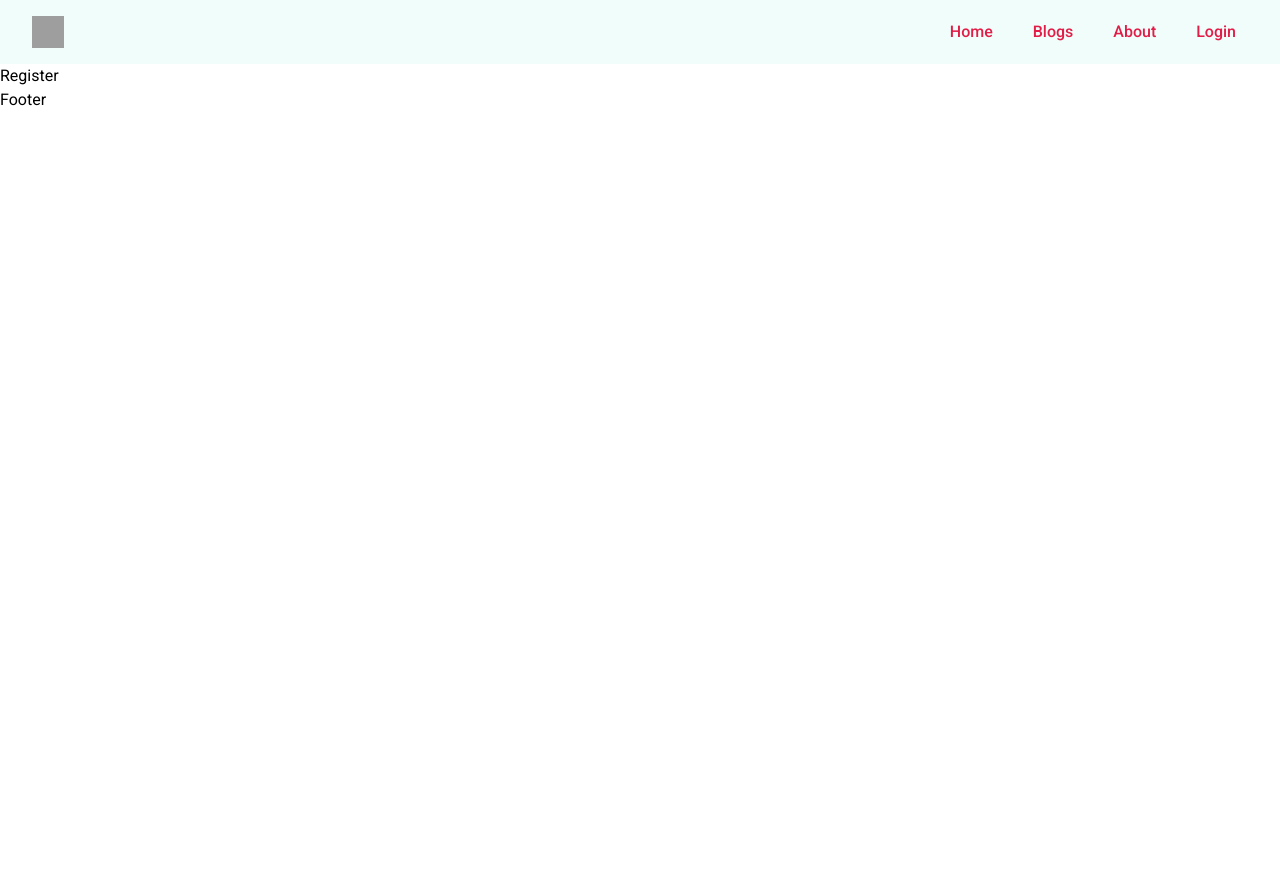
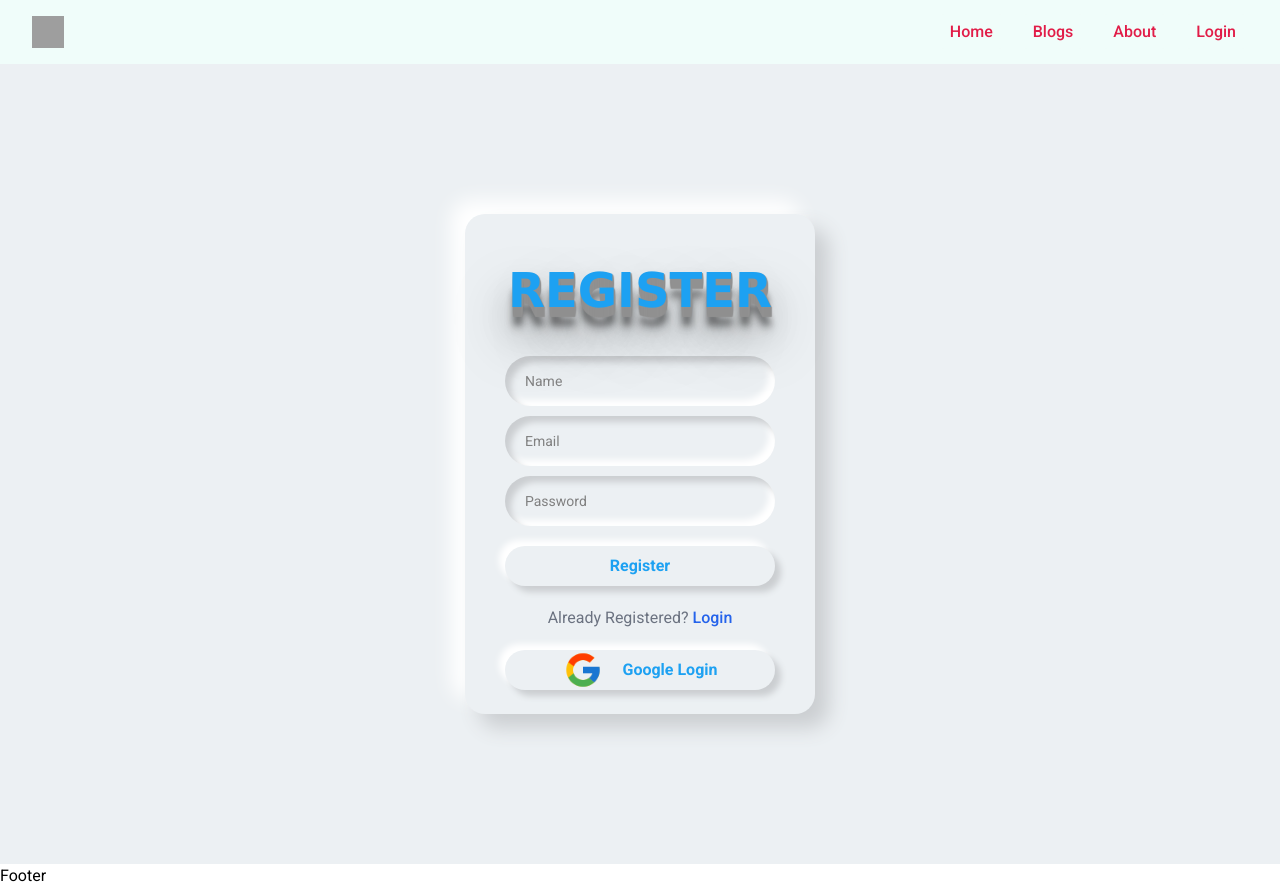
Before and after one commit to engrkashem/tech-hub-client, a React (Create React App) app: page /register in a window 1280 px wide. Before the commit the page ends 800 px from the top, so only its background shows below. Built offline with nearby package versions, Linux system fonts and the light colour scheme; grey boxes are pictures that could not be loaded.

Commit message:
register form design added

```diff
--- a/src/Pages/Authentication/Login/Login.js
+++ b/src/Pages/Authentication/Login/Login.js
@@ -2,6 +2,7 @@ import React from 'react';
 import { Link } from 'react-router-dom';
 import '../../../Styles/Login/Login.css';
 import google from '../../../images/logoes/icons-google.png'
+import { Button } from '@mui/material';
 
 const Login = () => {
     //vanilla CSS scripted on Login.css file
@@ -11,14 +12,15 @@ const Login = () => {
                 <form>
                     <span className="text">Login</span>
                     <div className="inputs">
-                        <input type="email" placeholder="Email" />
-                        <input type="password" placeholder="Password" />
-                        <button type="submit">LOGIN</button>
+                        <input type="email" placeholder="Email" required />
+                        <input type="password" placeholder="Password" required />
+                        <Button type="submit">LOGIN</Button>
                     </div>
                 </form>
                 <h5 className=' text-gray-500 mt-5'>New to Tech Hub? <Link className=' text-blue-600 font-medium' to={'/register'}>Register</Link></h5>
-                <h5 className=' text-gray-500 mt-2'>Forgot Password? <Link className=' text-blue-600 font-medium' to={'/register'}>Reset</Link></h5>
-                <button className='flex items-center justify-center'><img width={'40px'} src={google} alt="google logo" /> <span className=' ml-5'>Google Login</span></button>
+                <h5 className=' text-gray-500 mt-2 mb-8'>Forgot Password? <span className=' text-blue-600 font-medium cursor-pointer' >Reset</span></h5>
+                <Button ><img width={'40px'} src={google} alt="google logo" /> <span className=' ml-5 font-medium'>Google Login</span></Button>
+
             </div>
         </div>
     );
--- a/src/Pages/Authentication/Register/Register.js
+++ b/src/Pages/Authentication/Register/Register.js
@@ -1,9 +1,24 @@
 import React from 'react';
+import { Link } from 'react-router-dom';
+import google from '../../../images/logoes/icons-google.png'
 
 const Register = () => {
     return (
-        <div>
-            <h2>Register</h2>
+        <div className='login-container' >
+            <div className="container">
+                <form>
+                    <span className="text">Register</span>
+                    <div className="inputs">
+                        <input type="text" placeholder="Name" required />
+                        <input type="email" placeholder="Email" required />
+                        <input type="password" placeholder="Password" required />
+                        <button type="submit">Register</button>
+                    </div>
+                </form>
+                <h5 className=' text-gray-500 mt-5'>Already Registered? <Link className=' text-blue-600 font-medium' to={'/login'}>Login</Link></h5>
+
+                <button className='flex items-center justify-center'><img width={'40px'} src={google} alt="google logo" /> <span className=' ml-5'>Google Login</span></button>
+            </div>
         </div>
     );
 };
--- a/src/Styles/Login/Login.css
+++ b/src/Styles/Login/Login.css
@@ -29,7 +29,7 @@
     transform: translate(50%, -50%);
     text-transform: uppercase;
     font-family: verdana;
-    font-size: 4em;
+    font-size: 3em;
     font-weight: 700;
     color: #1DA1F2;
     text-shadow: 1px 1px 1px #919191,
```
